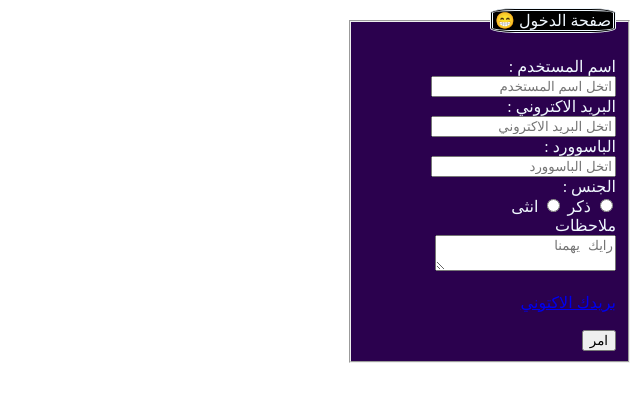
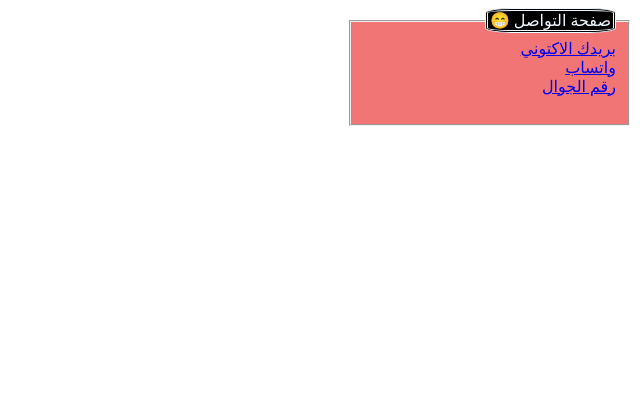
Before and after one commit to KALD112/index, a plain HTML site: page index.html in a window 1280 px wide. Shown: the whole page, without its empty margins (640-1280 px from the left). Drawn offline with Linux system fonts and the light colour scheme.

Commit message:
Update index.html

```diff
--- a/index.html
+++ b/index.html
@@ -1,4 +1,5 @@
 <!DOCTYPE html>
+<head><!DOCTYPE html>
 <html lang="en" dir="rtl">
 <head>
 
@@ -6,7 +7,7 @@
 
 
 
-  <title>Open</title>
+  <title>تسجيل</title>
 
 
 
@@ -15,39 +16,17 @@
 
 
 
+<fieldset style="width: 20%;height: 20%; background-color: rgb(241, 117, 117);color: aliceblue;">
+<legend style="border-style: double;background-color: rgb(0, 0, 0);border-radius: 20%;">صفحة التواصل 😁</legend>
+<form>
+
+<a href="mailto:kaldalhadi2099@gmail.com">بريدك الاكتوني</a></br>
+<a href="https:\\wa.me\0506215774">واتساب</a></br>
+<a href="tel:0506215774">رقم الجوال</a></br><br>
 
 
-<fieldset style="width: 20%;height: 20%; background-color: rgb(43, 1, 78);color: aliceblue;">
-<legend style="border-style: double;background-color: rgb(0, 0, 0);border-radius: 20%;">صفحة الدخول 😁</legend>
-
-
- <form accept="http://www.myhttpserver.eu/comments.php"><br>
-<label for="username">اسم المستخدم :</label><br>
-<input type="text" placeholder="اتخل اسم المستخدم"><br>
-<label for="email">البريد الاكتروني :</label><br>
-<input type="email" placeholder="اتخل البريد الاكتروني"><br>
-<label for="password">الباسوورد :</label> <br>
-<input type="password" placeholder="اتخل الباسوورد"><br>
-<label for="gender">الجنس :</label><br>
-<input type="radio" name="male">
-<label for="male"> ذكر</label>
-<input type="radio" name="female">
-<label for="female"> انثى</label><br>
-<label for="textarea">ملاحظات</label> <br>
-<textarea placeholder="رايك يهمنا"></textarea>  <br></br>
-<a href="mailto:kaldalhadi2099@gmail.com">بريدك الاكتوني</a></br></br>
-
-<input type="submit" value="امر">
 </form>
-
-
-
-
-
-
-
-
-
+</fieldset>
 
 
 
@@ -56,4 +35,5 @@
 
 
 </body>
+</head>
 </html>
```
